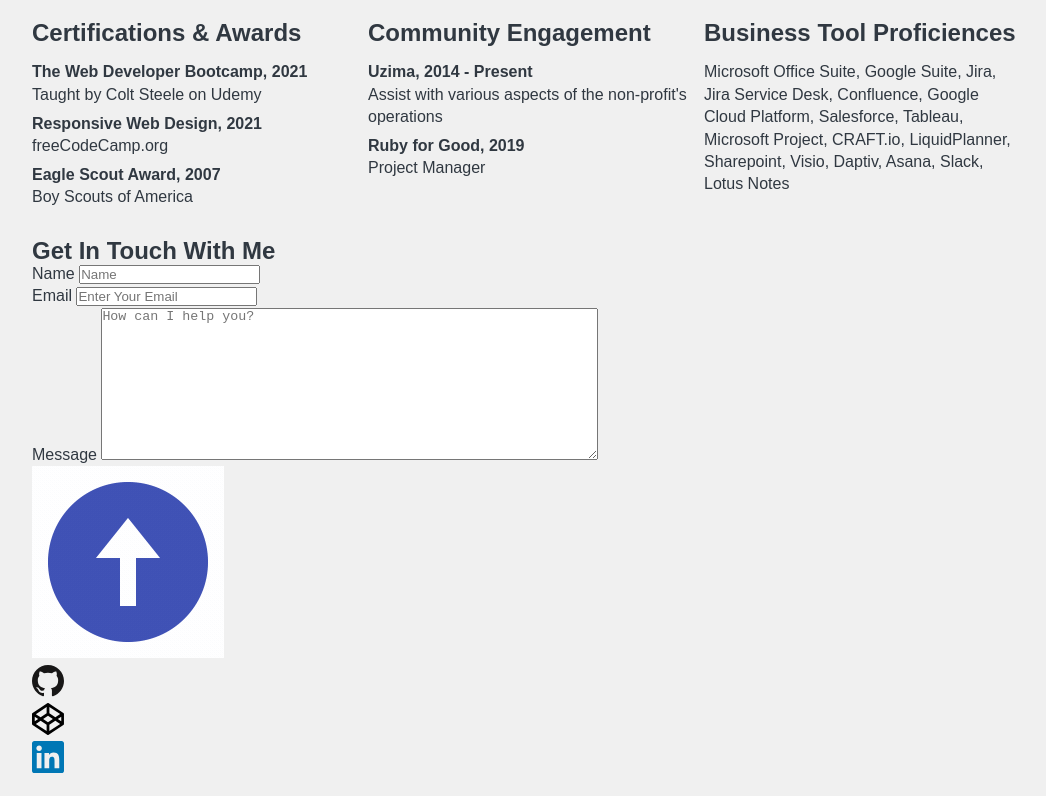
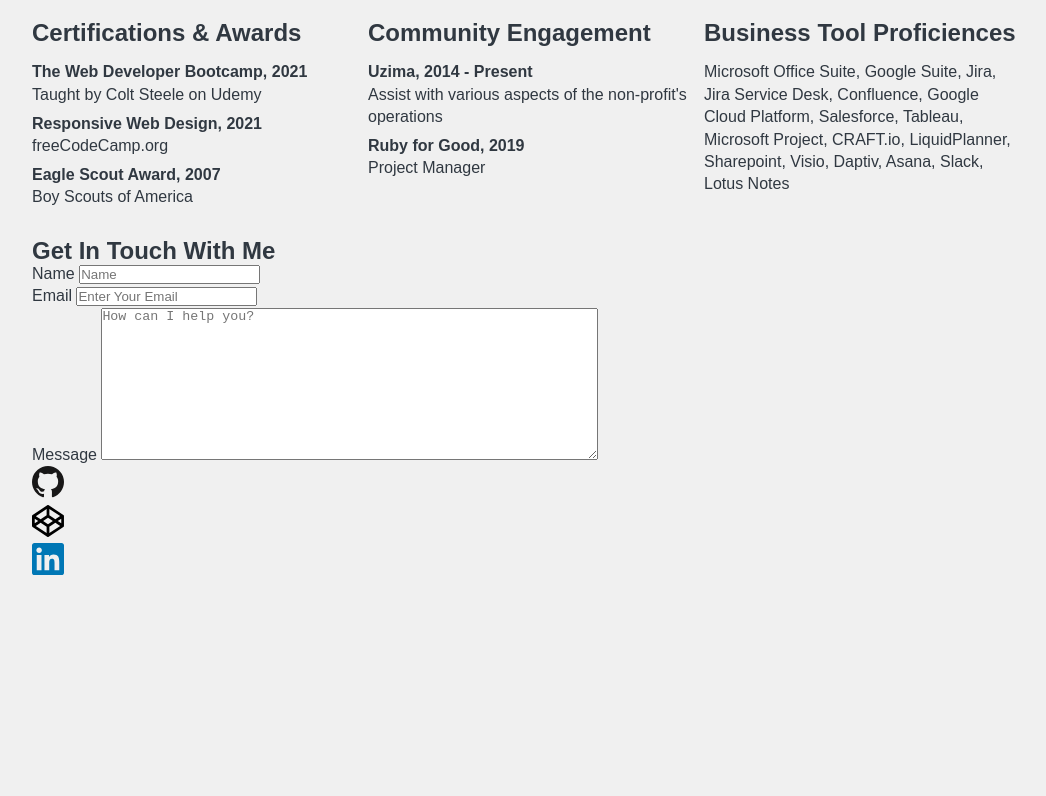
Before and after one commit to jaycoble/jay-place-netlify, a plain HTML site: page index.html in a window 1280 px wide. Shown: the part 2825-3621 px from the top of the page, without its empty margins (112-1158 px from the left). After the commit the page ends 3422 px from the top, so only its background shows below. Drawn offline with Linux system fonts and the light colour scheme.

Commit message:
cancel scrolling

```diff
--- a/index.html
+++ b/index.html
@@ -392,9 +392,9 @@
                     <!--  END  BOTTOM  CARD 3 -->
 
                     <!-- SCROLL TO TOP -->
-
+<!--
                     <i class="scroll-up" id="scroll-up"><img src="assets/icons/icons8-upward-arrow.gif"
-                            class="socicon up-arrow" alt="" /></i>
+                            class="socicon up-arrow" alt="" /></i> -->
 
                     <!-- END SCROLL  -->
 
```
